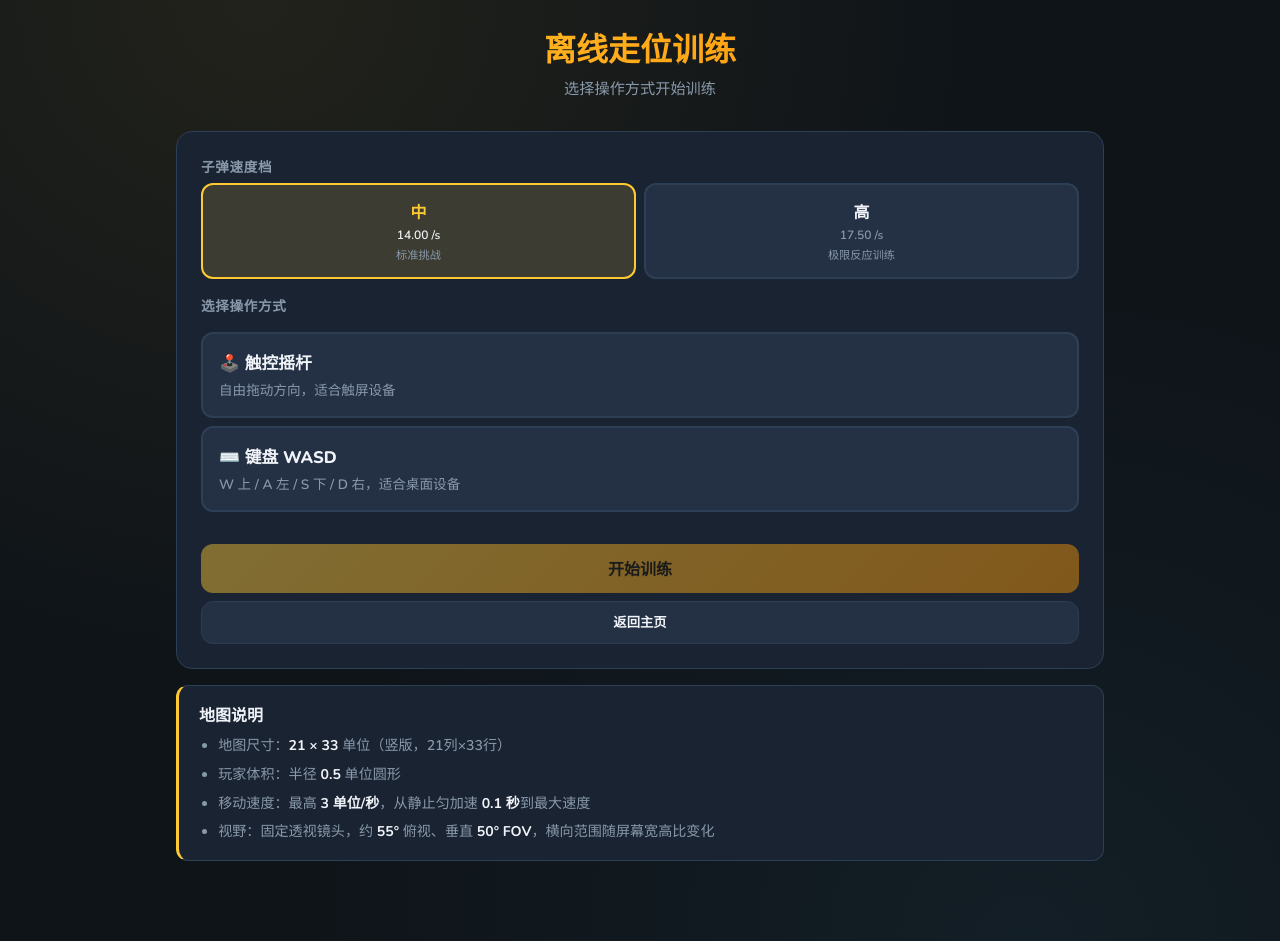
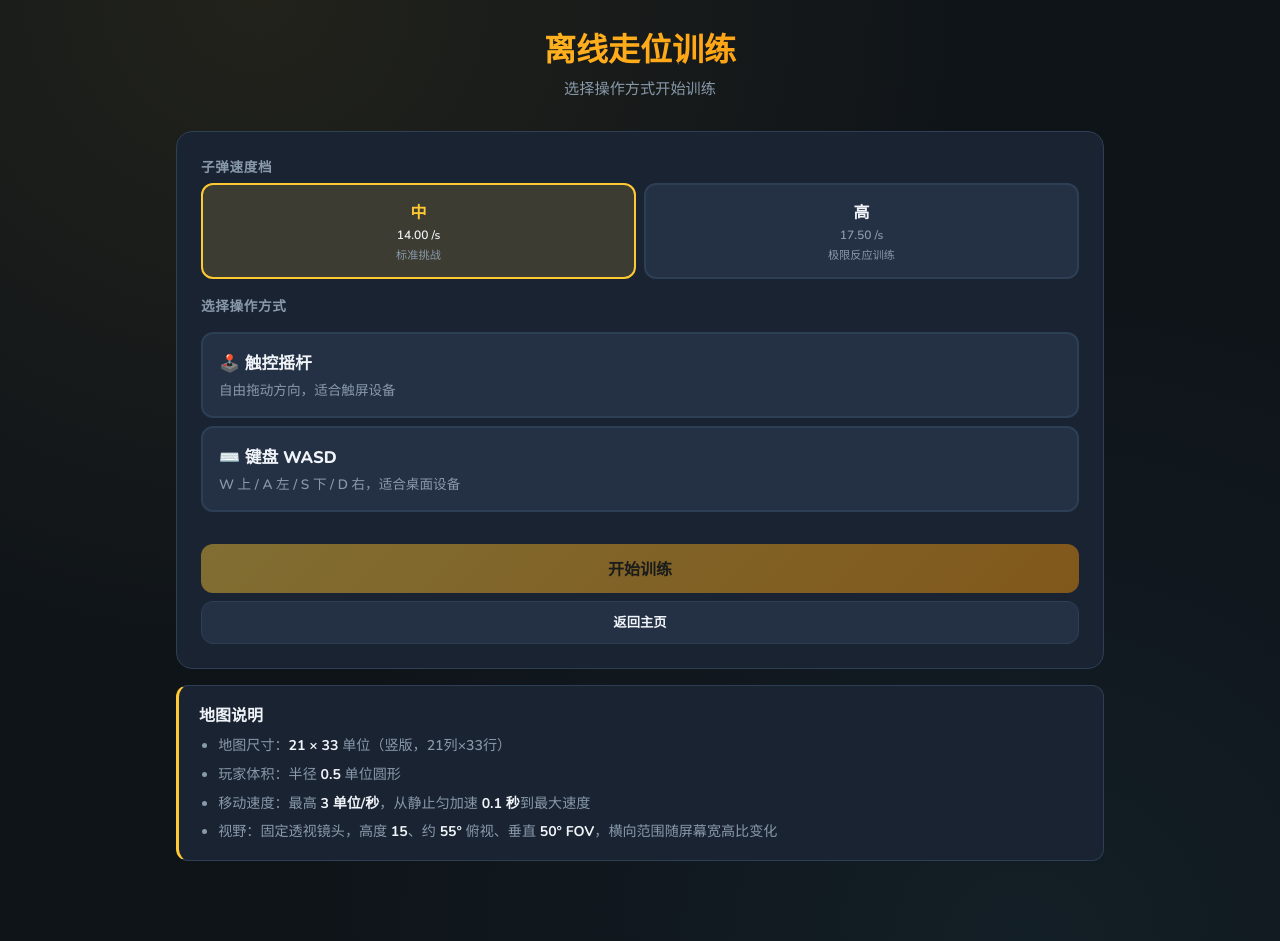
Before and after one commit to newamnesia/brawl-bp, a React (Vite) app: page /offline-training in a window 1280 px wide. Built offline with nearby package versions, Linux system fonts and the light colour scheme; no server answers.

Commit message:
fix: reverse camera view and lower height

```diff
--- a/src/pages/OfflineTraining.tsx
+++ b/src/pages/OfflineTraining.tsx
@@ -125,7 +125,7 @@ export default function OfflineTraining() {
           <li>地图尺寸：<strong>21 × 33</strong> 单位（竖版，21列×33行）</li>
           <li>玩家体积：半径 <strong>0.5</strong> 单位圆形</li>
           <li>移动速度：最高 <strong>3 单位/秒</strong>，从静止匀加速 <strong>0.1 秒</strong>到最大速度</li>
-          <li>视野：固定透视镜头，约 <strong>55°</strong> 俯视、垂直 <strong>50° FOV</strong>，横向范围随屏幕宽高比变化</li>
+          <li>视野：固定透视镜头，高度 <strong>15</strong>、约 <strong>55°</strong> 俯视、垂直 <strong>50° FOV</strong>，横向范围随屏幕宽高比变化</li>
         </ul>
       </div>
     </div>
--- a/src/pages/OfflineTrainingGame.tsx
+++ b/src/pages/OfflineTrainingGame.tsx
@@ -8,7 +8,7 @@ const MAP_WIDTH = 21;  // 列数（横向单位）
 const MAP_HEIGHT = 33; // 行数（纵向单位）
 const CAMERA_VERTICAL_FOV_DEG = 50;
 const CAMERA_ROTATION_X_DEG = 55;
-const CAMERA_POSITION = { x: 10.5, y: 30, z: -30 } as const;
+const CAMERA_POSITION = { x: 10.5, y: 15, z: MAP_HEIGHT + 30 } as const;
 const PLAYER_RADIUS = 0.5; // 玩家半径 0.5 单位
 const MOVE_SPEED = 3;  // 移动速度 3 单位/秒
 const MOVE_ACCELERATION_TIME = 0.1;
@@ -51,7 +51,7 @@ type HitParticle = {
 
 type ScreenPoint = { x: number; y: number; depth: number };
 
-// 地图位于 XZ 地面，相机与地图世界坐标固定，Yaw/Roll 均为 0。
+// 地图位于 XZ 地面；相机位于地图纵向另一侧，朝 -Z 方向俯视。
 // Pitch=55°、垂直 FOV=50°；宽高比变化时只改变横向可见范围，不缩放地图。
 function createCameraProjection(width: number, height: number) {
   const centerX = MAP_WIDTH / 2;
@@ -65,9 +65,9 @@ function createCameraProjection(width: number, height: number) {
     const relativeX = x - CAMERA_POSITION.x;
     const relativeHeight = -CAMERA_POSITION.y;
     const relativeDepth = y - CAMERA_POSITION.z;
-    // 右轴=(1,0,0)，前轴=(0,-sinPitch,cosPitch)，上轴=(0,cosPitch,sinPitch)。
-    const viewY = relativeHeight * cosPitch + relativeDepth * sinPitch;
-    const depth = Math.max(1, -relativeHeight * sinPitch + relativeDepth * cosPitch);
+    // 右轴=(1,0,0)，前轴=(0,-sinPitch,-cosPitch)，上轴=(0,cosPitch,-sinPitch)。
+    const viewY = relativeHeight * cosPitch - relativeDepth * sinPitch;
+    const depth = Math.max(1, -relativeHeight * sinPitch - relativeDepth * cosPitch);
     return {
       x: focal * relativeX / depth,
       y: -focal * viewY / depth,
```
